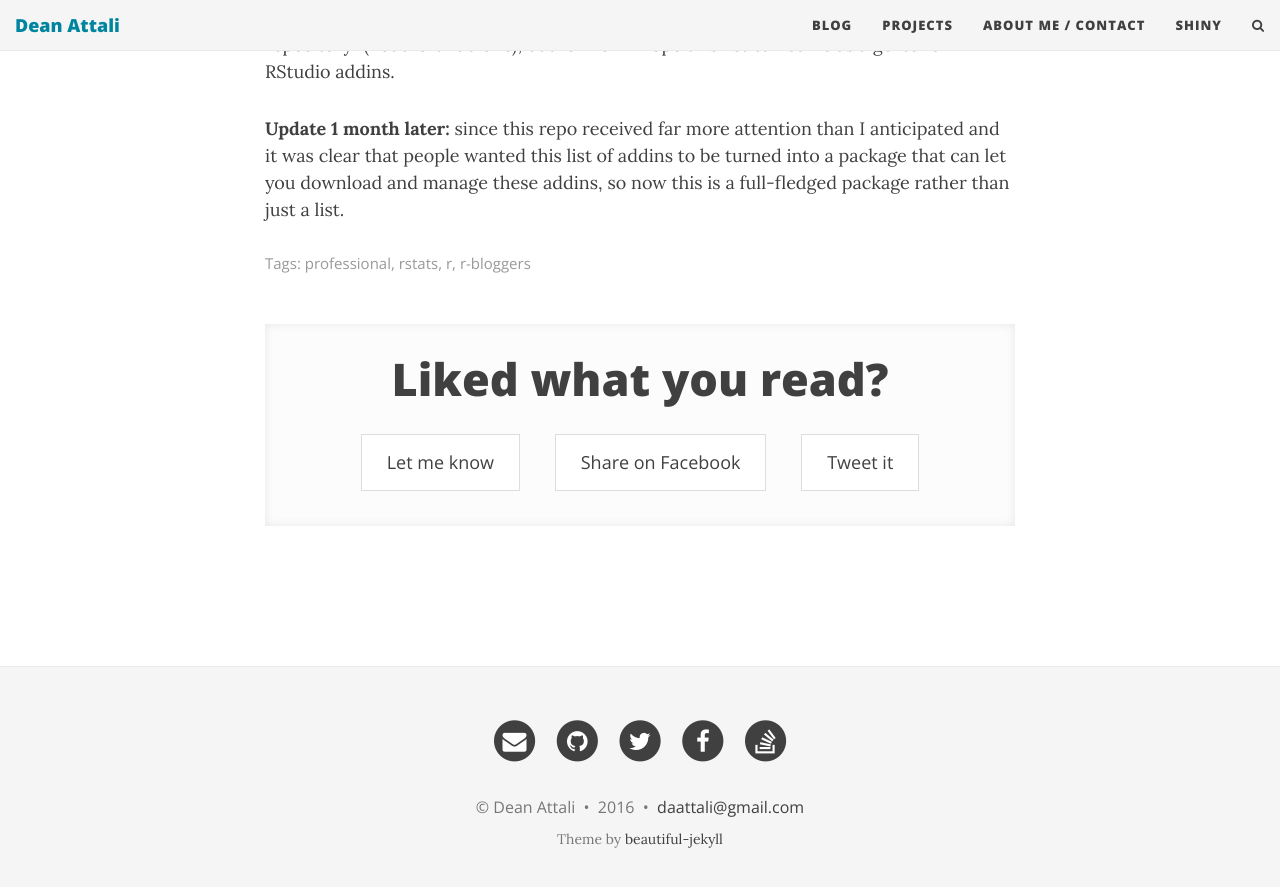
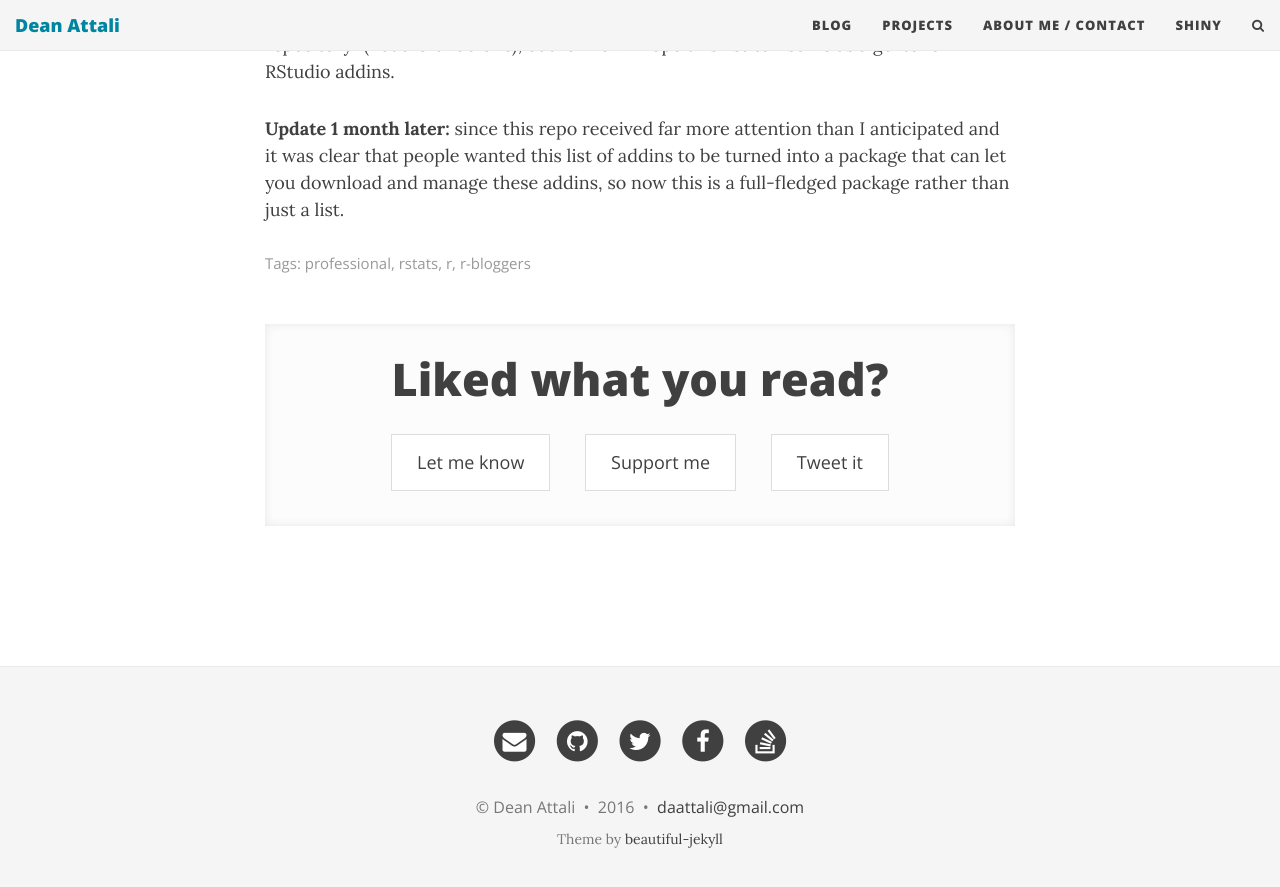
Before and after one commit to daattali/daattali.github.io, a Jekyll site: the page built from notblog/2016-03-30-rstudio-addins-list.md, in a window 1280 px wide and 900 px high, scrolled down 709 px. Shown: the top 887 px of the window. Built offline with Jekyll 4.4.1, drawn with Linux system fonts in a browser that asks for light colours; nearby versions of some CDN libraries; comment, search, counter and statistics services are not loaded.

Commit message:
Update share-section.html

```diff
--- a/_includes/share-section.html
+++ b/_includes/share-section.html
@@ -20,8 +20,13 @@
     <a href="{{ urlmessage }}" data-ga-event=1 data-ga-category="share" data-ga-action="message" data-ga-label="{{ page.url }}">
       Let me know
     </a>
+    <!--
     <a href="{{ urlfb }}" data-ga-event=1 data-ga-category="share" data-ga-action="facebook" data-ga-label="{{ page.url }}">
       Share on Facebook
+    </a>
+    -->
+    <a href="https://www.paypal.me/daattali/20" data-ga-event=1 data-ga-category="share" data-ga-action="donate" data-ga-label="{{ page.url }}">
+      Support me
     </a>
     <a href="{{ urltwitter }}" data-ga-event=1 data-ga-category="share" data-ga-action="twitter" data-ga-label="{{ page.url }}">
       Tweet it
```
